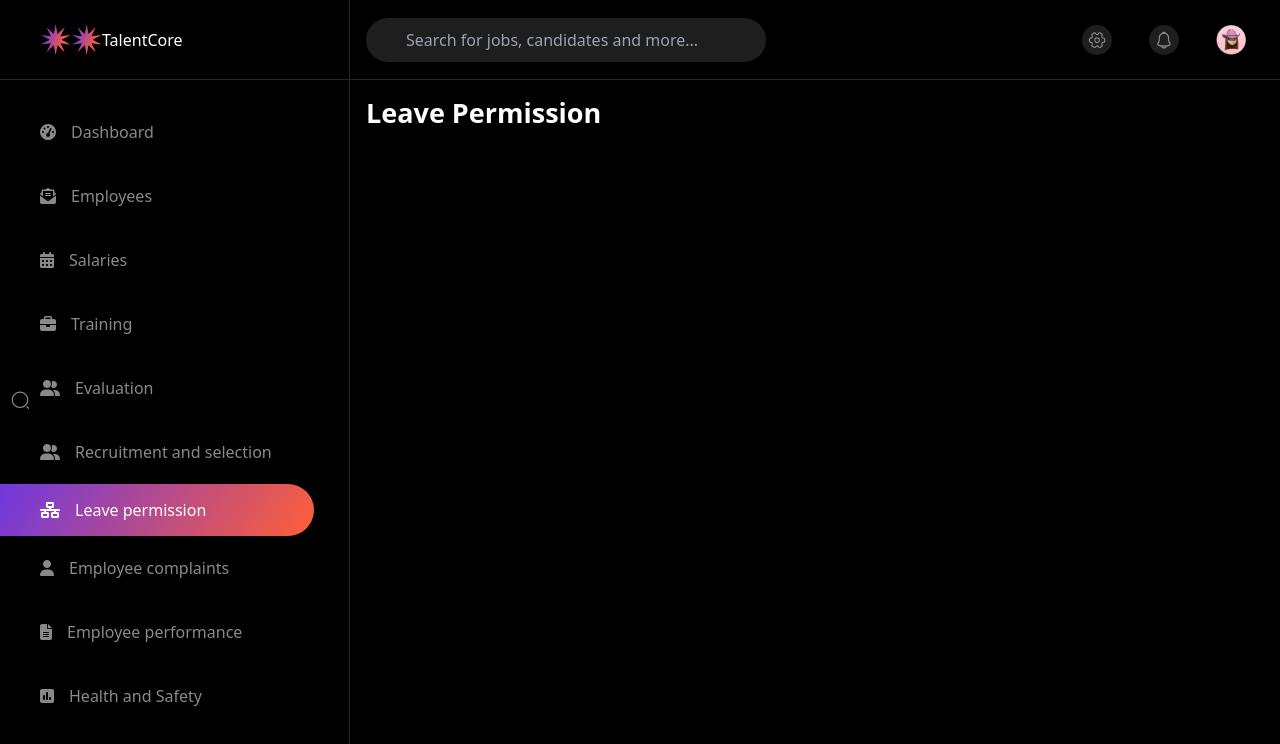
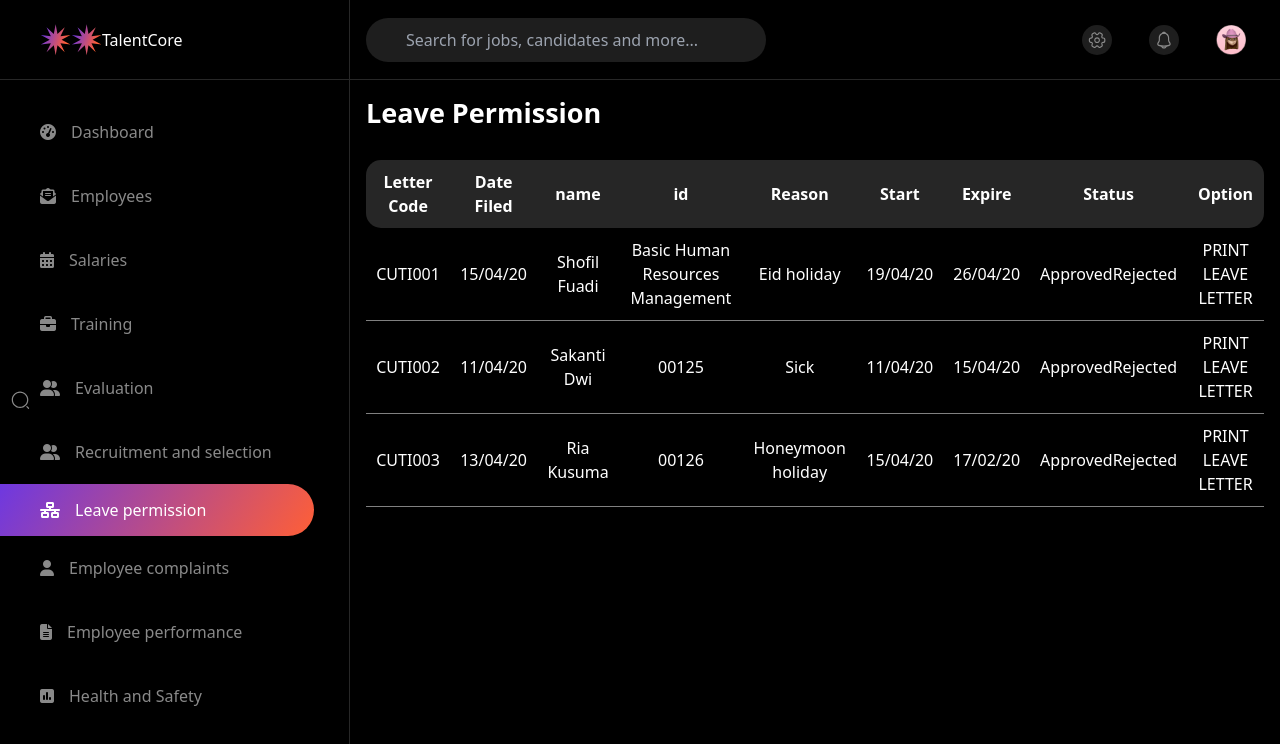
Before and after one commit to AsyaMammadli/HR-Payroll, a React (Vite) app: page /leave-permission in a window 1280 px wide. Shown: the top 744 px of the page. Built offline with nearby package versions, Linux system fonts and the light colour scheme; data requests are answered from the project's data file.

Commit message:
add leave permission

```diff
--- a/db.json
+++ b/db.json
@@ -96,8 +96,6 @@
       }
     ],
 
-
-
     "training": [
       {
         "trainingCode": "DSG001",
@@ -144,6 +142,67 @@
         "trainingDate": "18/02/23",
         "taken": false
       }
-    ]
+    ],
 
+    "recruitment-and-selection": [
+  {
+        "id":1,
+        "vacancyDetails": {
+          "vacancy" : "Web Design",
+          "education" : "D3",
+          "validUntil" : "30 July 2023",
+          "requirement" : "3 people"
+        },
+        "information": "Male min 20 years old",
+        "skills": ["Web Developer (Wajib)", "Analyst Data (Wajib)", "Android Programmer"]
+      },
+
+    {
+        "id":2,
+        "vacancyDetails": {
+          "vacancy" : "Graphic Design",
+          "education" : "D3",
+          "validUntil" : "24 July 2023",
+          "requirement" : "2 people"
+        },
+        "information": "Fresh Graduates",
+        "skills": ["Critical Thinking (Wajib)", "Think Creatively (Wajib)"]
+      }
+    ],
+
+  "permission": [
+ {
+        "letterCode": "CUTI001",
+        "dateFiled": "15/04/20",
+        "name": "Shofil Fuadi",
+        "id": "Basic Human Resources Management",
+        "reason": "Eid holiday",
+        "start": "19/04/20",
+        "expire": "26/04/20",
+        "status": "Approved",
+        "option": "PRINT LEAVE LETTER"
+      },
+      {
+        "letterCode": "CUTI002",
+        "dateFiled": "11/04/20",
+        "name": "Sakanti Dwi",
+        "id": "00125",
+        "reason": "Sick",
+        "start": "11/04/20",
+        "expire": "15/04/20",
+        "status": "Approved",
+        "option": "PRINT LEAVE LETTER"
+      },
+      {
+        "letterCode": "CUTI003",
+        "dateFiled": "13/04/20",
+        "name": "Ria Kusuma ",
+        "id": "00126",
+        "reason": "Honeymoon holiday",
+        "start": "15/04/20",
+        "expire": "17/02/20",
+        "status": "Rejected",
+        "option": "PRINT LEAVE LETTER"
+      }
+ ]
   }
--- a/src/pages/LeavePermission/index.jsx
+++ b/src/pages/LeavePermission/index.jsx
@@ -1,9 +1,61 @@
 import PageTitle from "../../components/PageTitle";
+import axios from "axios";
+import { useState, useEffect } from "react";
+import { Link } from "react-router-dom";
 
 const LeavePermission = () => {
+  const baseURL = "http://localhost:3000/permission";
+  const [users, setUsers] = useState(null);
+
+  useEffect(() => {
+    axios.get(baseURL).then((response) => {
+      setUsers(response.data);
+    });
+  }, []);
+
+  if (!users) return null;
   return (
     <div>
       <PageTitle name="Leave Permission" />
+      <table className="customTable">
+        <tr>
+          <th>Letter Code</th>
+          <th>Date Filed</th>
+          <th>name</th>
+          <th>id</th>
+          <th>Reason</th>
+          <th>Start</th>
+          <th>Expire</th>
+          <th>Status</th>
+          <th>Option</th>
+        </tr>
+        {users.map((user, index) => (
+          <tr key={index}>
+            <td>{user.letterCode}</td>
+            <td>{user.dateFiled}</td>
+            <td>{user.name}</td>
+            <td>{user.id}</td>
+            <td>{user.reason}</td>
+            <td>{user.start}</td>
+            <td>{user.expire}</td>
+            <td>
+              <Link
+                className="block bg-green-500 rounded-md my-2"
+                to={`edit/${users.status}`}
+              >
+                Approved
+              </Link>
+              <Link
+                className="block bg-red-500 rounded-md my-2"
+                to={`delete/${users.status}`}
+              >
+                Rejected
+              </Link>
+            </td>
+            <td>{user.option}</td>
+          </tr>
+        ))}
+      </table>
     </div>
   );
 };
--- a/src/pages/RecruitmentAndSelection/index.jsx
+++ b/src/pages/RecruitmentAndSelection/index.jsx
@@ -1,9 +1,63 @@
 import PageTitle from "../../components/PageTitle";
+import axios from "axios";
+import { useState, useEffect } from "react";
+import { Link } from "react-router-dom";
 
 const RecruitmentAndSelection = () => {
+  const baseURL = "http://localhost:3000/recruitment-and-selection";
+  const [candidates, setCandidates] = useState(null);
+
+  useEffect(() => {
+    axios.get(baseURL).then((response) => {
+      setCandidates(response.data);
+    });
+  }, []);
+
+  if (!candidates) return null;
+
   return (
     <div>
       <PageTitle name="Recruitment and selection" />
+      <table className="customTable">
+        <tr>
+          <th>Vacancy Details</th>
+          <th>Information</th>
+          <th>Skills</th>
+          <th>Action</th>
+        </tr>
+        {candidates.map((candidate, index) => (
+          <tr key={index}>
+            <td className="text-left">
+              <div>Vacancy : {candidate.vacancyDetails.vacancy}</div>
+              <div>Education : {candidate.vacancyDetails.education}</div>
+              <div>Valid Until : {candidate.vacancyDetails.validUntil}</div>
+              <div>Requirement : {candidate.vacancyDetails.requirement}</div>
+            </td>
+            <td>{candidate.information}</td>
+            <td>
+              {candidate.skills.map((skill, index) => (
+                <div key={index}>
+                  {index + 1}. {skill}
+                </div>
+              ))}
+            </td>
+            <td>
+              <Link
+                className="block bg-green-500 rounded-md my-2"
+                to={`edit/${candidate.id}`}
+              >
+                Edit
+              </Link>
+              <Link
+                className="block bg-red-500 rounded-md my-2"
+                to={`delete/${candidate.id}`}
+              >
+                Delete
+              </Link>
+            </td>
+          </tr>
+        ))}
+      </table>
     </div>
   );
 };
--- a/src/pages/Training/index.jsx
+++ b/src/pages/Training/index.jsx
@@ -34,7 +34,13 @@ const Training = () => {
             <td>{user.topic}</td>
             <td>{user.teacher}</td>
             <td>{user.trainingDate}</td>
-            <td>{user.taken == true ? "yes" : "no"}</td>
+            <td>
+              {user.taken == true ? (
+                <div className="bg-red-500 rounded-md">Yes</div>
+              ) : (
+                <div className="bg-green-500 rounded-md">No</div>
+              )}
+            </td>
           </tr>
         ))}
       </table>
```
